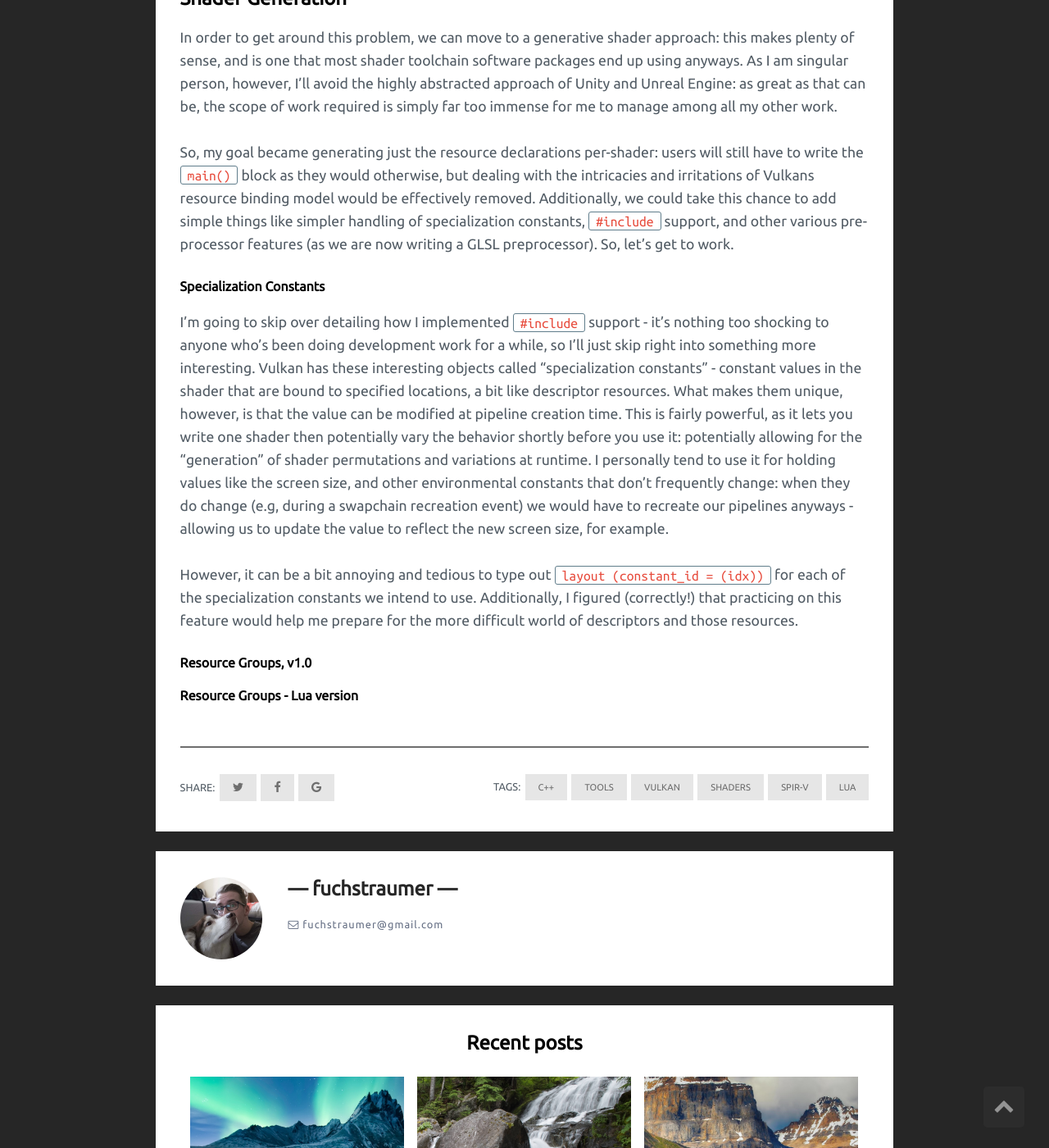
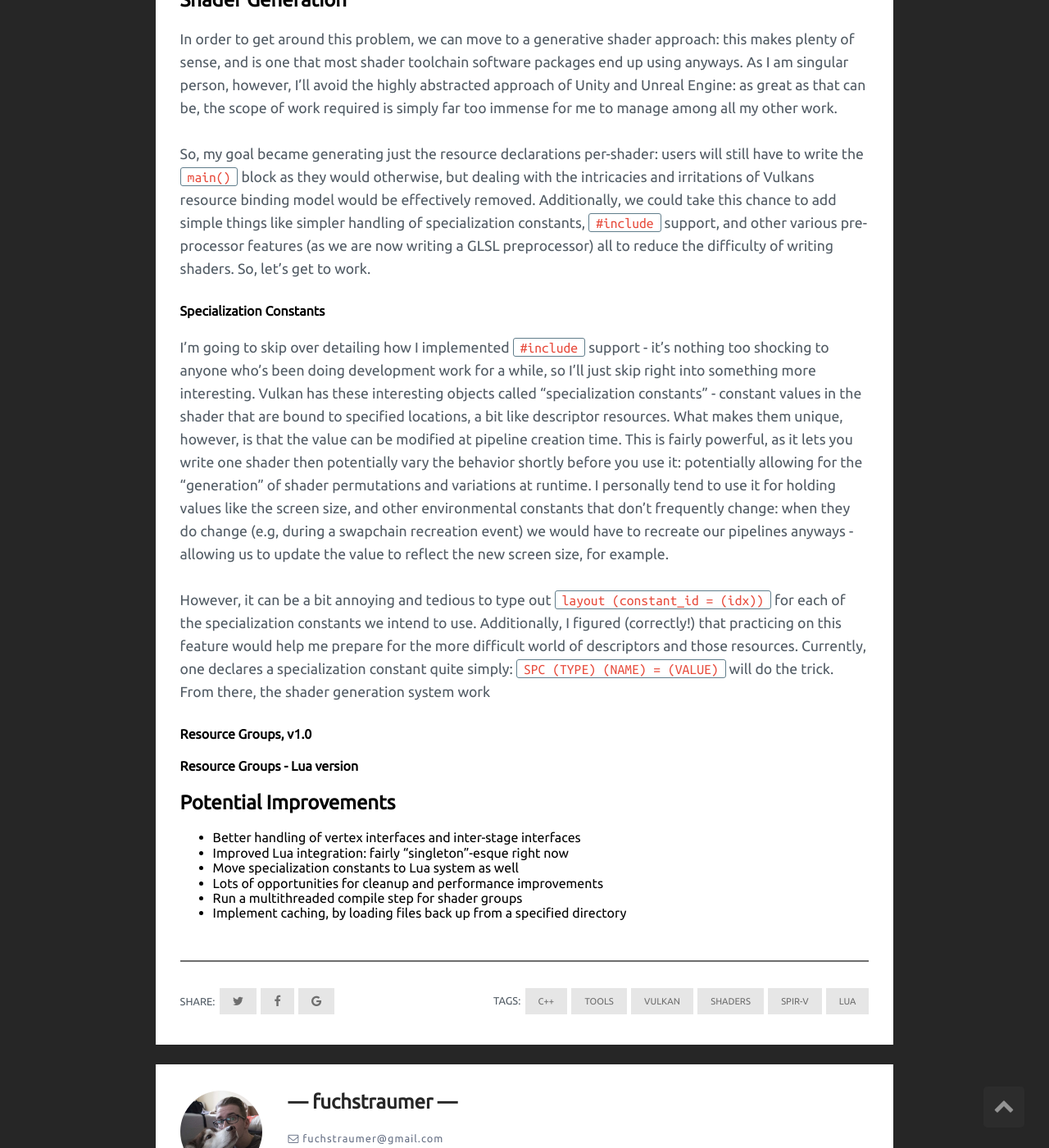
Before and after one commit to fuchstraumer/fuchstraumer.github.io, a Jekyll site: the page built from _posts/2018-9-2-Shader-Toolchain.md, in a window 1280 px wide and 1400 px high, scrolled down 3966 px. Shown: the whole window at 82% size. Built offline with Jekyll 4.4.1, drawn with Linux system fonts in a browser that asks for light colours; comment, search, counter and statistics services are not loaded.

Commit message:
Writing down potential improvement ideas

```diff
--- a/_posts/2018-9-2-Shader-Toolchain.md
+++ b/_posts/2018-9-2-Shader-Toolchain.md
@@ -86,7 +86,7 @@ Further, by tracking this data at a slightly higher level and between multiple i
 
 However, there is one problem I have not yet solved. One still has to make sure that compatability between shader resources is maintained between all resources that may use a given set of resources: for example, let's say I perform the binding shuffling I briefly mentioned earlier (where I suggested adding a uniform buffer). I can't just modify a single shader doing that - I have to then modify all shaders that bind to that particular descriptor set. Sure, I could create an all-new unique descriptor set just for that single shader: but, descriptor set binding is one of the more expensive operations we can perform in Vulkan so it's more ideal for use to keep our descriptors pooled, to reduce binding changes. But copying and pasting code around, and remembering to always do so, is less than ideal as well. So, how do we fix this?
 
-###### A Brief Aside: spirv-cross
+#### A Brief Aside: spirv-cross
 
 I'd like to take a moment to quickly speak positively of `spirv-cross` and it's maintainers, especially Hans: I created [an issue](https://github.com/KhronosGroup/SPIRV-Cross/issues/551) explaining a lack of documentation or examples on using the API. I had personally figured out how to use the library for reflection, but it had taken a fair bit of experimentation and laborious crawling through the code to do so. I mentioned this on reddit and Hans suggested I create the issue I did, and after doing so he got right on it and created the rather immensely useful [examples for reflection](https://github.com/KhronosGroup/SPIRV-Cross/wiki/Reflection-API-user-guide) that one can now find in the wiki. Point of this sidebar being: take the time to speak to people about their libraries or projects! If you feel its lacking documentation or examples, the best way you can let someone know is by creating an issue on github in my opinion. Give it a shot!
 
@@ -94,14 +94,23 @@ I'd like to take a moment to quickly speak positively of `spirv-cross` and it's
 
 In order to get around this problem, we can move to a generative shader approach: this makes plenty of sense, and is one that most shader toolchain software packages end up using anyways. As I am singular person, however, I'll avoid the highly abstracted approach of Unity and Unreal Engine: as great as that can be, the scope of work required is simply far too immense for me to manage among all my other work.
 
-So, my goal became generating just the resource declarations per-shader: users will still have to write the `main()` block as they would otherwise, but dealing with the intricacies and irritations of Vulkans resource binding model would be effectively removed. Additionally, we could take this chance to add simple things like simpler handling of specialization constants, `#include` support, and other various pre-processor features (as we are now writing a GLSL preprocessor). So, let's get to work.
+So, my goal became generating just the resource declarations per-shader: users will still have to write the `main()` block as they would otherwise, but dealing with the intricacies and irritations of Vulkans resource binding model would be effectively removed. Additionally, we could take this chance to add simple things like simpler handling of specialization constants, `#include` support, and other various pre-processor features (as we are now writing a GLSL preprocessor) all to reduce the difficulty of writing shaders. So, let's get to work.
 
 #### Specialization Constants
 
 I'm going to skip over detailing how I implemented `#include` support - it's nothing too shocking to anyone who's been doing development work for a while, so I'll just skip right into something more interesting. Vulkan has these interesting objects called "specialization constants" - constant values in the shader that are bound to specified locations, a bit like descriptor resources. What makes them unique, however, is that the value can be modified at pipeline creation time. This is fairly powerful, as it lets you write one shader then potentially vary the behavior shortly before you use it: potentially allowing for the "generation" of shader permutations and variations at runtime. I personally tend to use it for holding values like the screen size, and other environmental constants that don't frequently change: when they do change (e.g, during a swapchain recreation event) we would have to recreate our pipelines anyways - allowing us to update the value to reflect the new screen size, for example.
 
-However, it can be a bit annoying and tedious to type out `layout (constant_id = (idx))` for each of the specialization constants we intend to use. Additionally, I figured (correctly!) that practicing on this feature would help me prepare for the more difficult world of descriptors and those resources.
+However, it can be a bit annoying and tedious to type out `layout (constant_id = (idx))` for each of the specialization constants we intend to use. Additionally, I figured (correctly!) that practicing on this feature would help me prepare for the more difficult world of descriptors and those resources. Currently, one declares a specialization constant quite simply: `SPC (TYPE) (NAME) = (VALUE)` will do the trick. From there, the shader generation system work
 
 #### Resource Groups, v1.0
 
 #### Resource Groups - Lua version
+
+## Potential Improvements
+
+- Better handling of vertex interfaces and inter-stage interfaces
+- Improved Lua integration: fairly "singleton"-esque right now
+- Move specialization constants to Lua system as well
+- Lots of opportunities for cleanup and performance improvements
+- Run a multithreaded compile step for shader groups
+- Implement caching, by loading files back up from a specified directory
```
